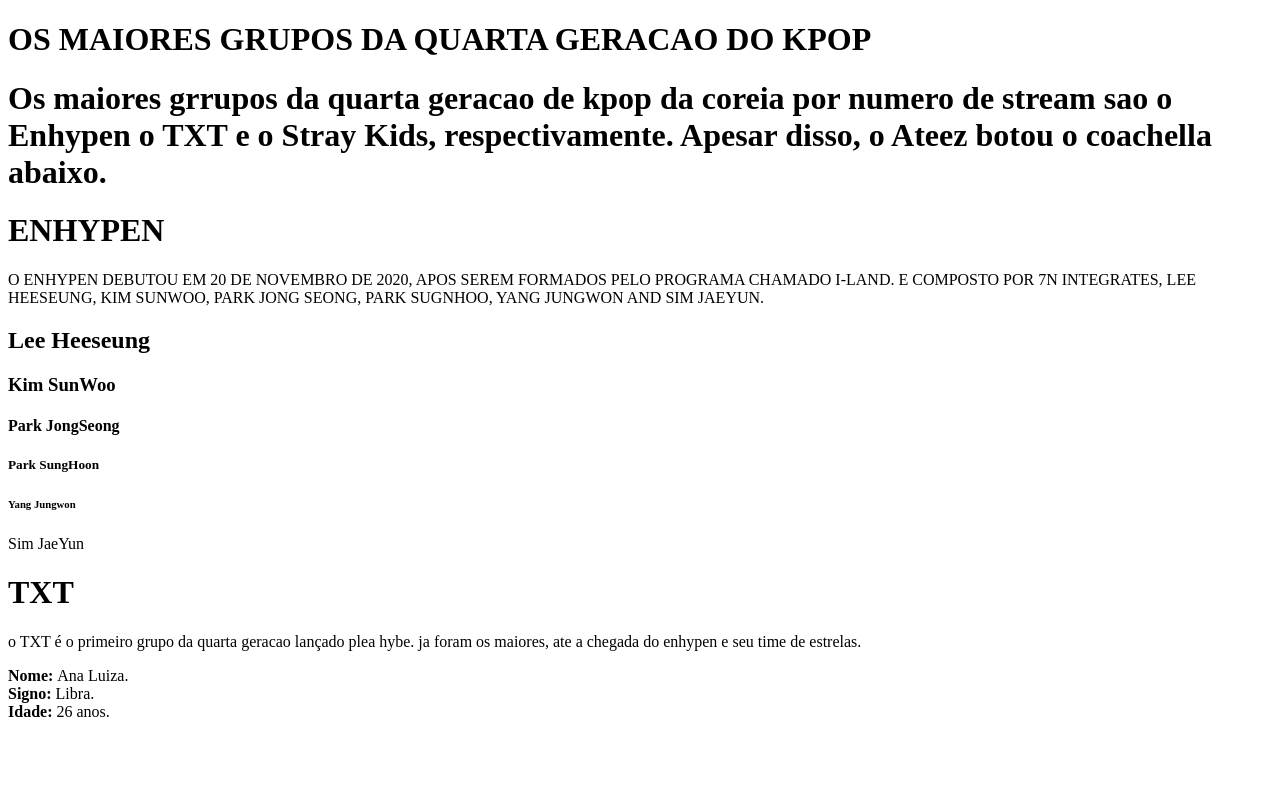
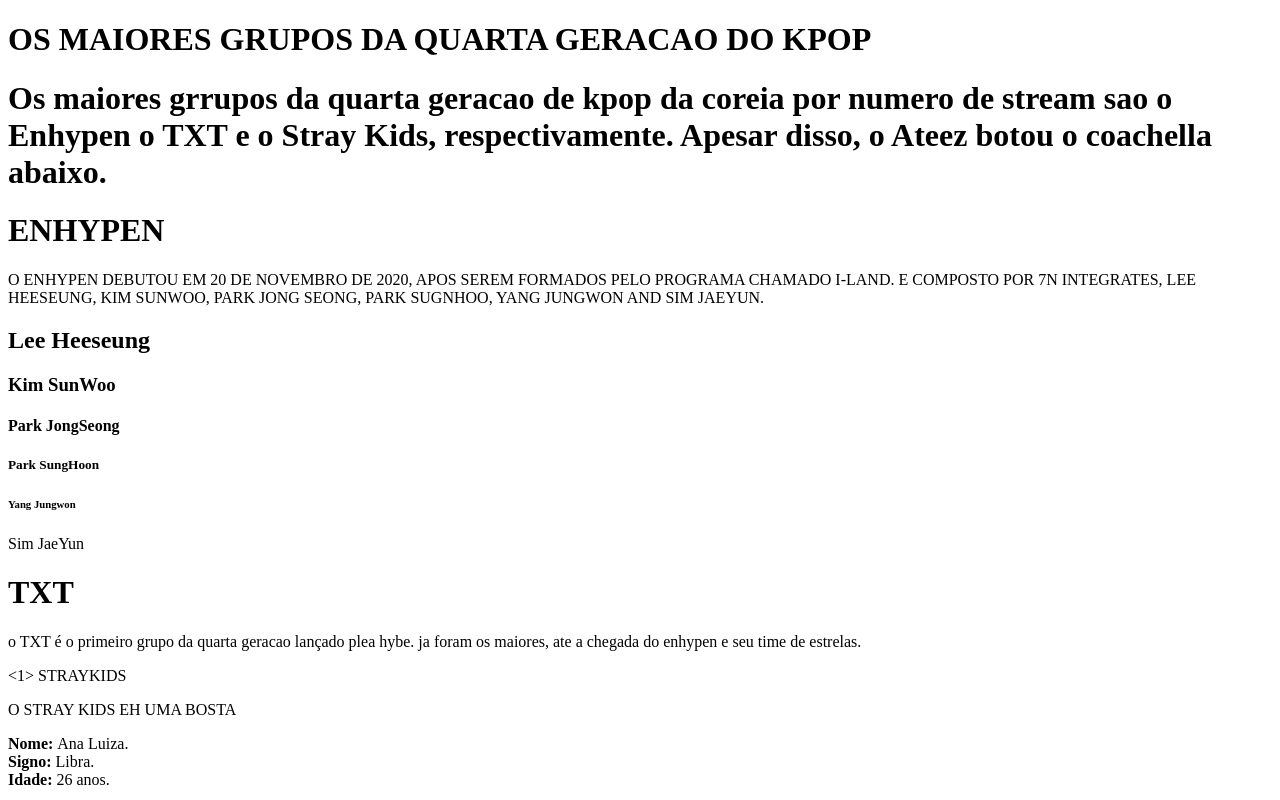
Before and after one commit to ferreiranaluiza/Contato, a plain HTML site: page documents/index.html in a window 1280 px wide. Drawn offline with Linux system fonts and the light colour scheme.

Commit message:
straykids

```diff
--- a/documents/index.html
+++ b/documents/index.html
@@ -21,6 +21,13 @@
 
   <p> o TXT é o primeiro grupo da quarta geracao lançado plea hybe. ja foram os maiores, ate a chegada do enhypen e seu time de estrelas. </p>
 
+
+
+    <1> STRAYKIDS </1>
+
+    <P> O STRAY KIDS EH UMA BOSTA </P>
+
+
  <strong> Nome: </strong> Ana Luiza. <br>
  <strong> Signo:</strong> Libra. <br>
  <strong> Idade: </strong> 26 anos. <br>
```
